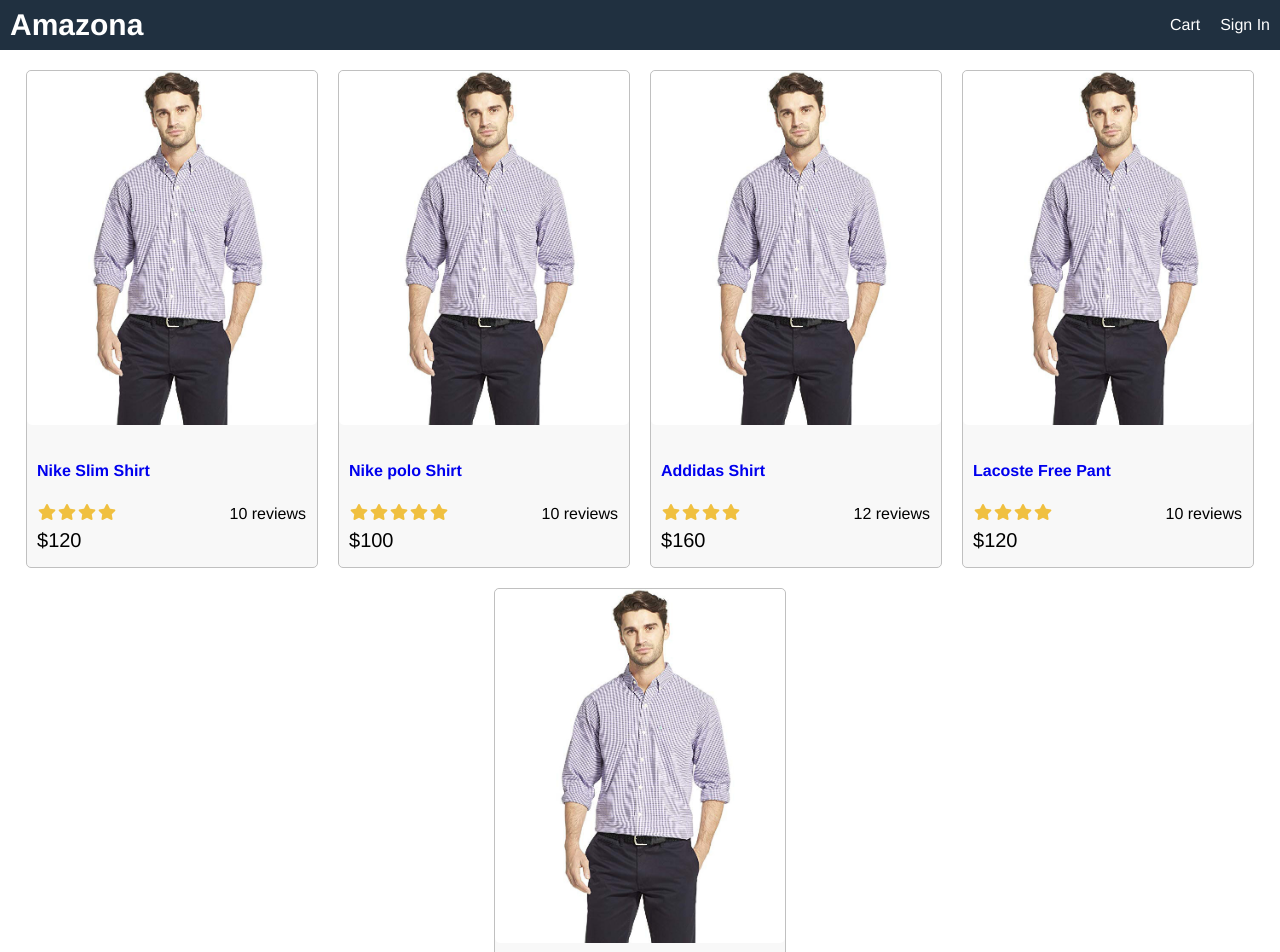
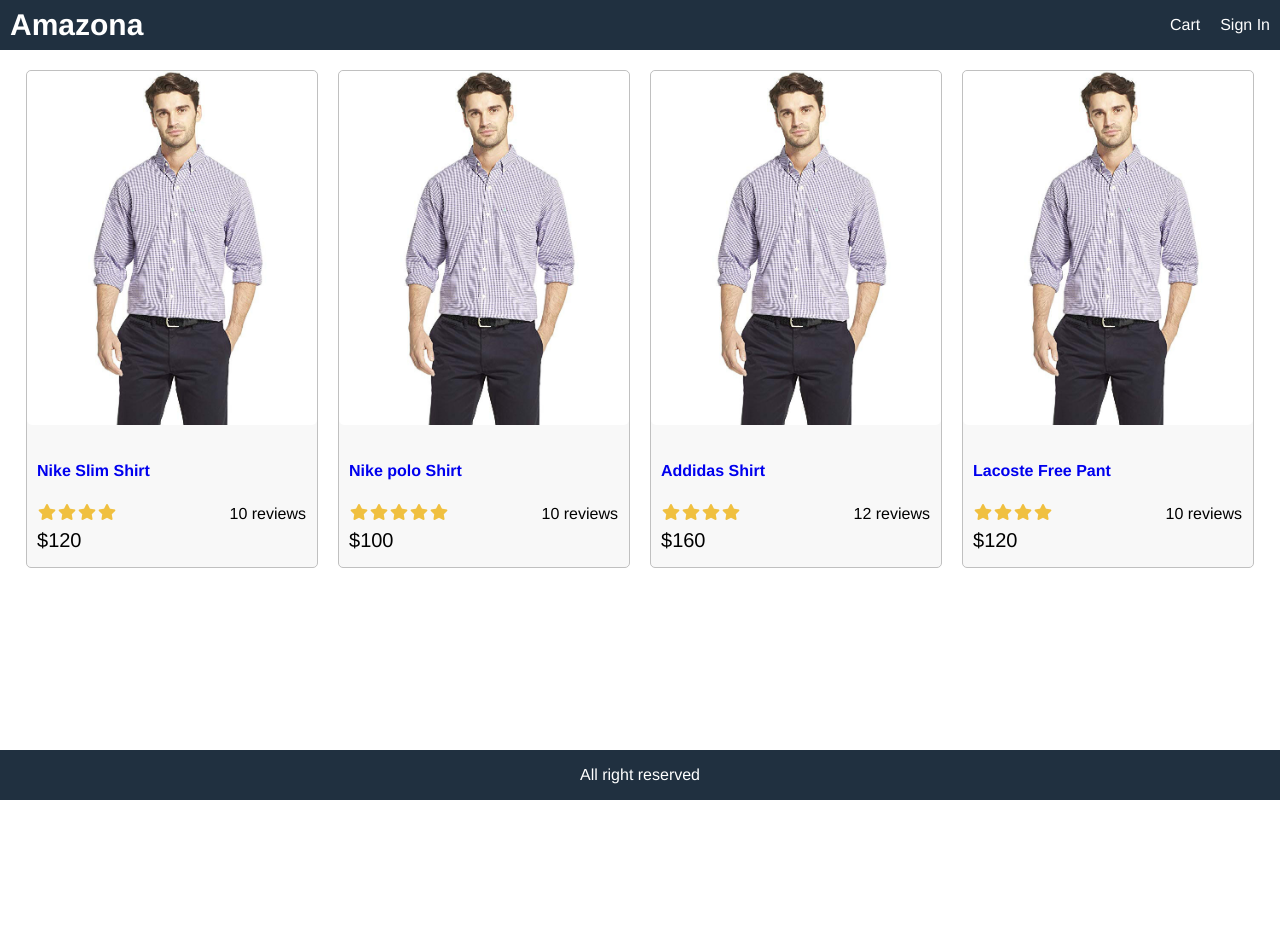
Before and after one commit to ProjectsSpace/MERN-Ecommerce, a React (Create React App) app in the folder frontend/: page / in a window 1280 px wide. Shown: the top 952 px of the page. After the commit the page ends 800 px from the top, so only its background shows below. Built offline with nearby package versions, Linux system fonts and the light colour scheme.

Commit message:
Changed data size

```diff
--- a/frontend/src/data/data.js
+++ b/frontend/src/data/data.js
@@ -44,16 +44,5 @@ export const data = {
       numReviews: 10,
       description: "High quality product from Lacoste",
     },
-    {
-      _id: 5,
-      name: "Mars Web T-shirt",
-      category: "Shirts",
-      image: "/images/p1.jpg",
-      price: 600,
-      brand: "Mars",
-      rating: 5,
-      numReviews: 120,
-      description: "Next gen t-shirt from Mars web technology",
-    },
   ],
 };
```
